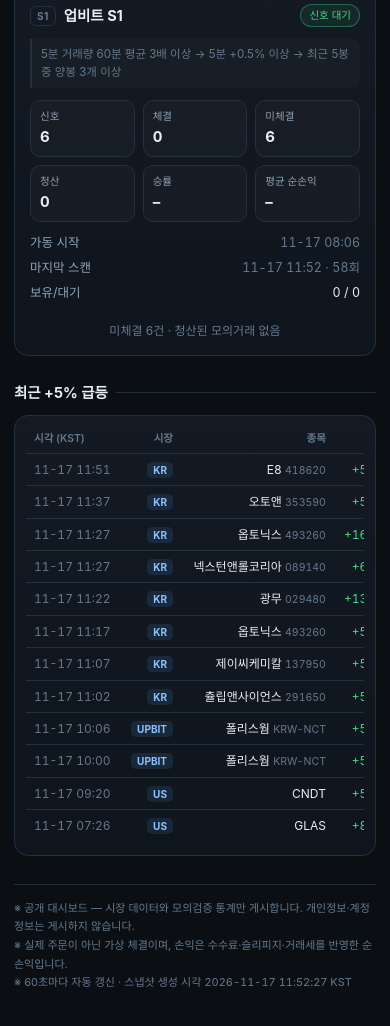
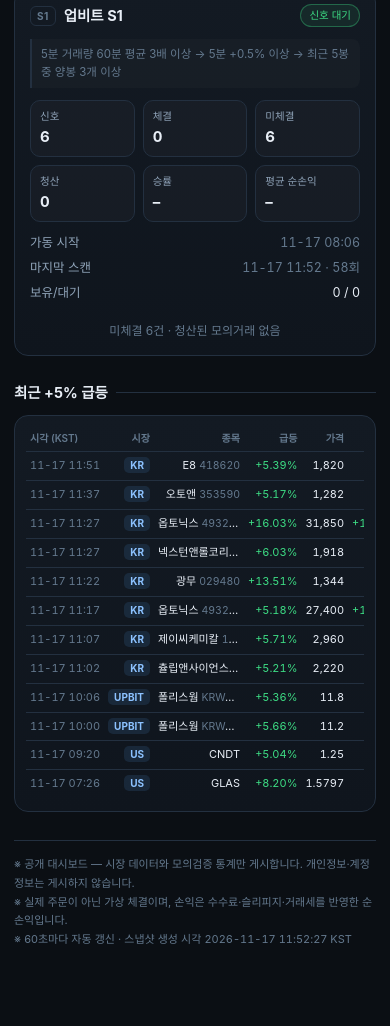
Before and after one commit to mju1417-max/market-dashboard, a plain HTML site: page index.html in a window 390 px wide. Shown: the part 1901-2927 px from the top of the page. After the commit the page ends 2898 px from the top, so only its background shows below. Drawn offline with Linux system fonts and the light colour scheme.

Commit message:
Fix mobile table overflow and widen stale threshold to 25m

```diff
--- a/index.html
+++ b/index.html
@@ -80,6 +80,12 @@
   th:first-child,td:first-child{text-align:left}
   td{padding:7px 8px;border-top:1px solid var(--line);text-align:right;font-variant-numeric:tabular-nums;white-space:nowrap}
   td.name{max-width:180px;overflow:hidden;text-overflow:ellipsis}
+  @media (max-width:640px){
+    table{min-width:0;font-size:11px}
+    th{font-size:10px;padding:0 4px 6px}
+    td{padding:6px 4px}
+    td.name{max-width:90px}
+  }
   tr:hover td{background:rgba(255,255,255,.02)}
   .mkt{font-size:10px;font-weight:700;padding:2px 6px;border-radius:5px;background:rgba(90,169,255,.12);color:#8cc2ff}
 
@@ -134,7 +140,7 @@
 <script>
 (function(){
   var REFRESH_MS = 60000;
-  var STALE_MIN = 15;          // 수집기가 이보다 오래 놀면 "지연" 표시
+  var STALE_MIN = 25;          // 수집기가 이보다 오래 놀면 "지연" 표시
   var MARKET_ORDER = ['upbit','kr','us'];
   var RULES = {
     S3: '60분 +3% 이상 → 10분 눌림 -0.5% 이하 → 2분 반등 +0.6% 이상 (2분 거래량 60분 평균 2.5배)',
```
